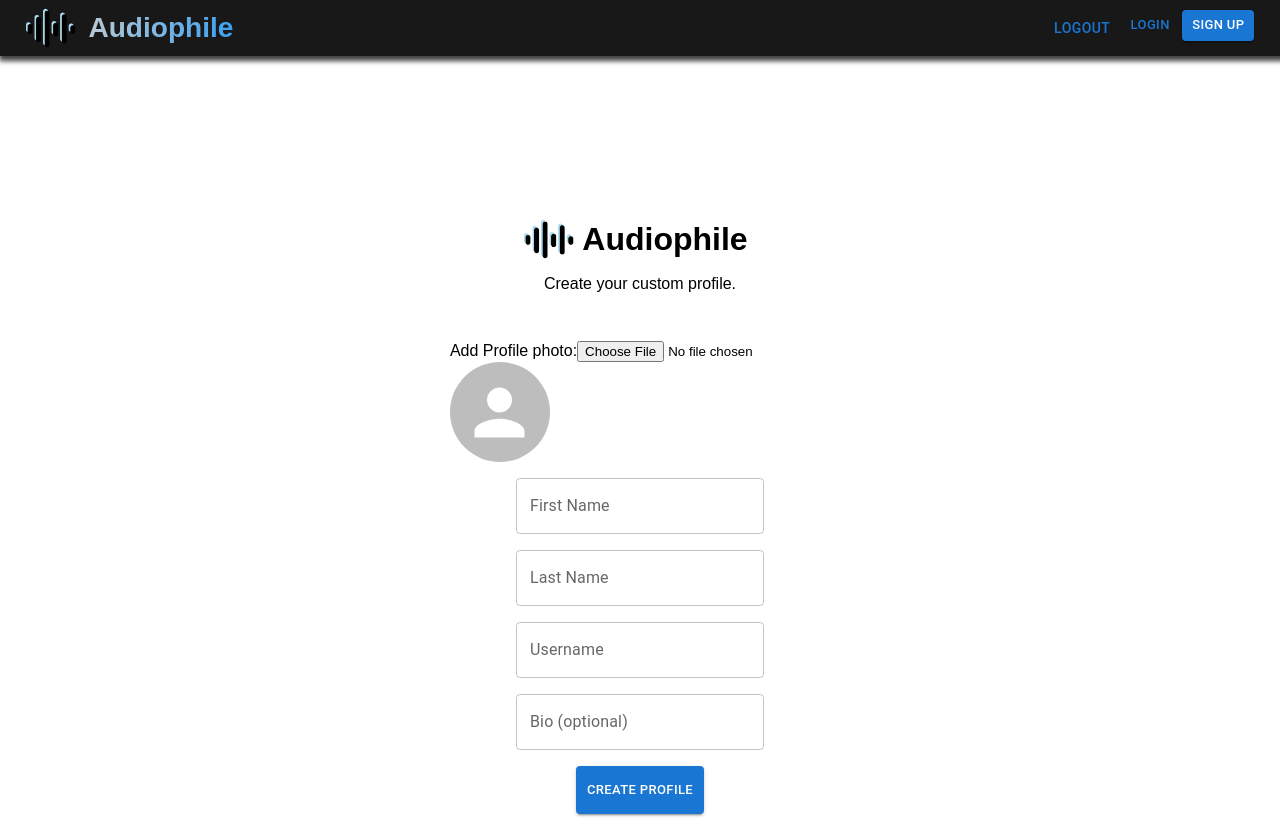
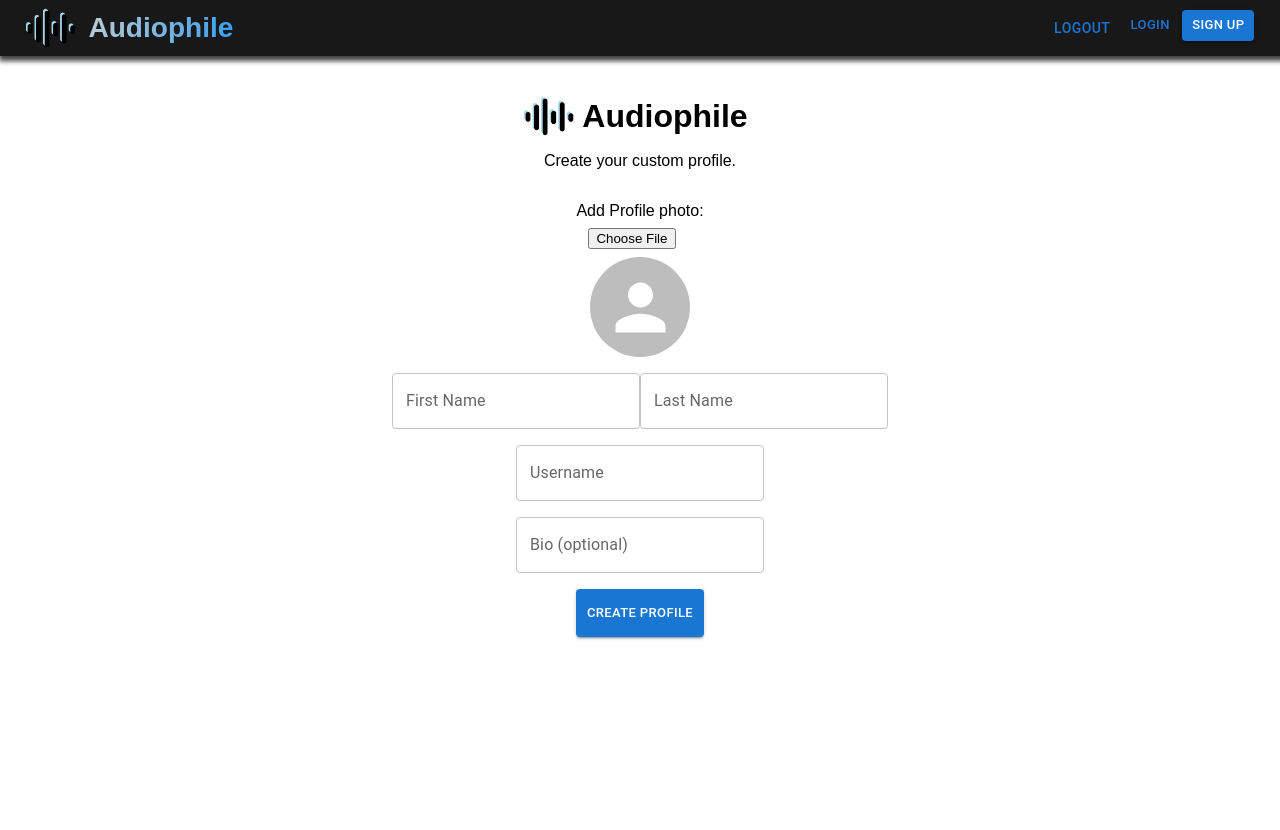
Before and after one commit to the-den-sample-sharing/audiophile-redux, a React (Create React App) app in the folder my-app/: page /create-profile in a window 1280 px wide. After the commit the page ends 800 px from the top, so only its background shows below. Built offline with nearby package versions, Linux system fonts and the light colour scheme.

Commit message:
create profile layout

```diff
--- a/my-app/src/components/CreateProfile/CreateProfile.css
+++ b/my-app/src/components/CreateProfile/CreateProfile.css
@@ -2,17 +2,25 @@
   border-radius: 8px;
   display: grid;
   grid-template-rows: 1fr 1fr 1fr 1fr 1fr;
-  padding-left: 3vh;
-  padding-right: 3vh;
-  padding-top: 2vh;
-  padding-bottom: 2vh;
-  height: 30vh;
+
+  height: 25vh;
   font-family: "Prompt", sans-serif;
+}
+.create-profile-body {
+  height: 100%;
+  display: flex;
+  justify-content: center;
+  align-items: center;
+}
+
+.input-form {
+  height: auto;
 }
 
 .create-profile-main {
-  background-size: cover;
-  height: 100vh;
+  margin-top: 12vh;
+  height: 100%;
+  /* margin-bottom: 10vh; */
   display: flex;
   flex-direction: column;
   justify-content: center;
@@ -25,8 +33,16 @@
   flex-direction: column;
   justify-content: center;
   align-items: center;
-  padding: 2vh;
   gap: 2vh;
+}
+
+input[type="file"] {
+  color: rgba(0, 0, 0, 0);
+}
+.photo-input {
+  margin-top: 1vh;
+  margin-bottom: 1vh;
+  margin-left: 11.7vw;
 }
 
 .create-profile-header {
@@ -49,3 +65,10 @@
   color: black;
   font-family: "Varela Round", sans-serif;
 }
+
+.photo-container {
+  display: flex;
+  flex-direction: column;
+  justify-content: center;
+  align-items: center;
+}
--- a/my-app/src/components/CreateProfile/CreateProfile.jsx
+++ b/my-app/src/components/CreateProfile/CreateProfile.jsx
@@ -90,6 +90,7 @@ export default function CreateProfile() {
                   className="photo-input"
                   name="avatar"
                   type="file"
+                  title=" "
                   accept="/*"
                   onChange={(e) => {
                     const file = e.target.files[0];
@@ -112,8 +113,6 @@ export default function CreateProfile() {
                     dispatch(setFirstName(e.target.value));
                   }}
                 />
-              </Form.Group>
-              <Form.Group className="last-name-input">
                 <TextField
                   label="Last Name"
                   variant="outlined"
```
